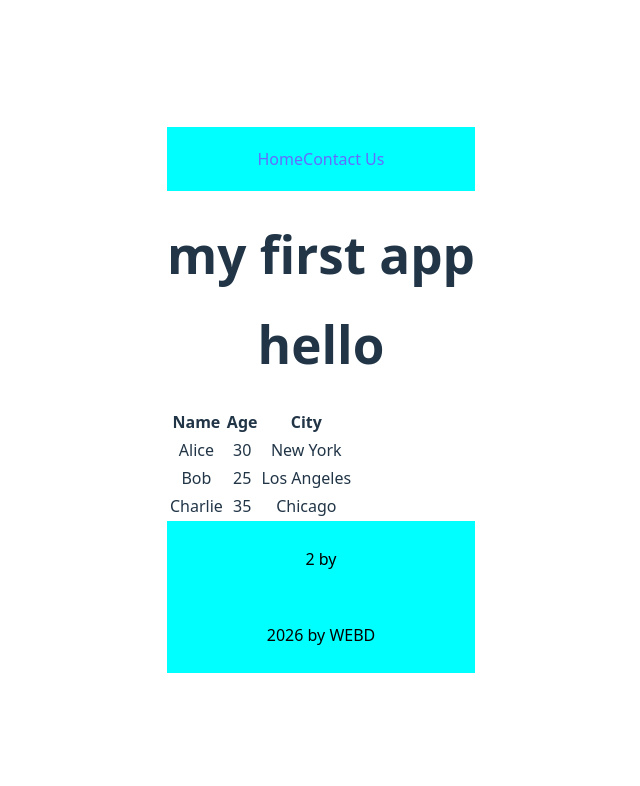
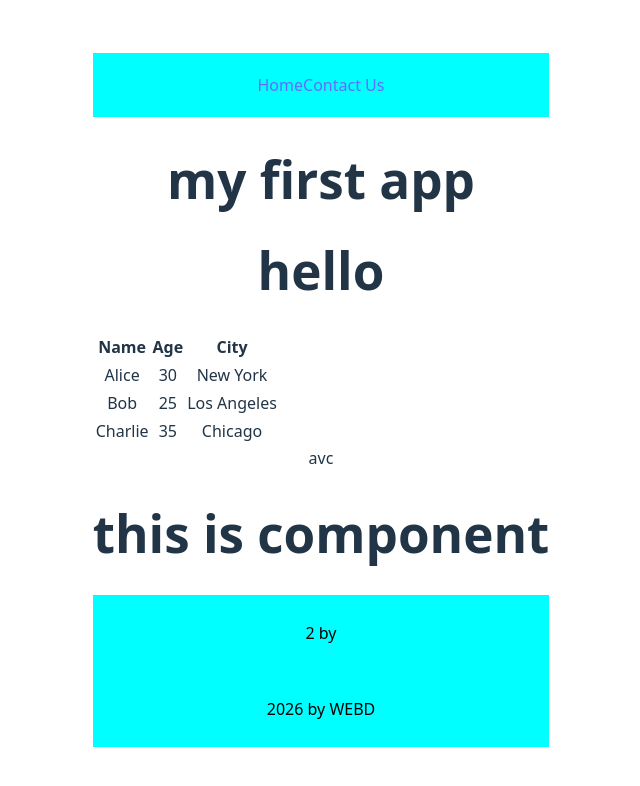
Before and after one commit to MahanSinghRajput/WebDev, a React (Vite) app in the folder day2/: page / in a window 1280 px wide. Shown: the top 786 px of the page, without its empty margins (319-959 px from the left). Built offline with nearby package versions, Linux system fonts and the light colour scheme.

Commit message:
added comp

```diff
--- a/day2/src/App.jsx
+++ b/day2/src/App.jsx
@@ -2,7 +2,7 @@ import './App.css'
 import Header from './components/Header.jsx'
 import Footer from './components/Footer.jsx'
 import Table from './components/Table.jsx'
-
+import Comp from './components/Comp.jsx'
 
 function App() {
   //passing array as prop
@@ -16,6 +16,7 @@ function App() {
       <Header title = "my first app"/>
       <h1> hello</h1>
       <Table/>
+      <Comp com = "avc"/>
       <Footer year = "2026" company = "ME"/>
       <Footer year = {y} company = {c}/>
     </>
--- /dev/null
+++ b/day2/src/components/Comp.jsx
@@ -0,0 +1,8 @@
+export default function Comp({com}){
+    return (
+        <>
+        {com}
+        <h1>this is component</h1>
+        </>
+    )
+}
```
